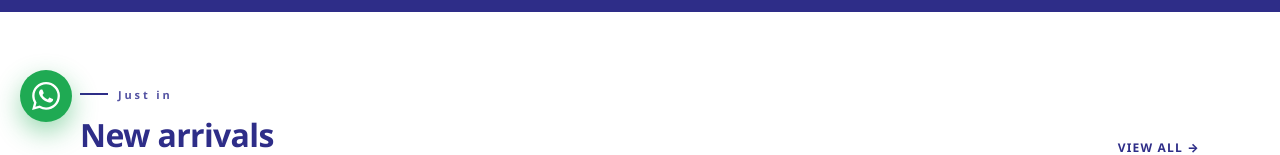
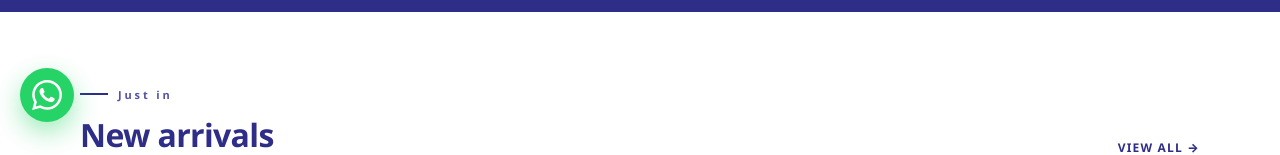
Before and after one commit to kfk22/Vasky, a Next.js app: page / in a window 1280 px wide. Shown: the part 658-813 px from the top of the page. Built offline with nearby package versions, Linux system fonts and the light colour scheme.

Commit message:
Official WhatsApp green

```diff
--- a/src/styles/globals.css
+++ b/src/styles/globals.css
@@ -230,11 +230,10 @@ h1.title { color: var(--brand); font-size: 40px; letter-spacing: -0.02em; margin
 .promo-row input { flex: 1; border: 1px solid var(--line); border-radius: 8px; padding: 10px; font-size: 13px; text-transform: uppercase; }
 .ship-bar { background: var(--soft); border-radius: 999px; height: 10px; overflow: hidden; margin: 8px 0 4px; }
 .ship-bar i { display: block; height: 100%; background: linear-gradient(90deg, var(--brand), #6a69d8); }
-.wa-float { position: fixed; bottom: 20px; left: 20px; width: 52px; height: 52px; border-radius: 50%; background: #1faa53; color: #fff; font-size: 26px; display: flex; align-items: center; justify-content: center; z-index: 150; box-shadow: 0 10px 26px rgba(31,170,83,0.45); }
+.wa-float { position: fixed; bottom: 20px; left: 20px; width: 54px; height: 54px; border-radius: 50%; background: #25D366; color: #fff; font-size: 26px; display: flex; align-items: center; justify-content: center; z-index: 150; box-shadow: 0 10px 26px rgba(37,211,102,0.45); }
 .wa-float:hover { transform: scale(1.06); }
-.wa-float img { width: 28px; height: 28px; display: block; }
-.wa-btn { display: inline-flex !important; align-items: center; gap: 9px; }
-.wa-btn img { width: 19px; height: 19px; }
+.wa-float img { width: 30px; height: 30px; display: block; }
+.wa-btn { display: inline-flex !important; align-items: center; gap: 9px; background: #25D366 !important; border-color: #25D366 !important; }
 .whish-logo { height: 20px; width: auto; vertical-align: -4px; margin-right: 2px; }
 .modal-bg { position: fixed; inset: 0; background: rgba(0,0,0,0.5); z-index: 300; display: flex; align-items: center; justify-content: center; padding: 20px; }
 .modal { background: #fff; border-radius: 14px; padding: 24px; max-width: 440px; width: 100%; }
```
